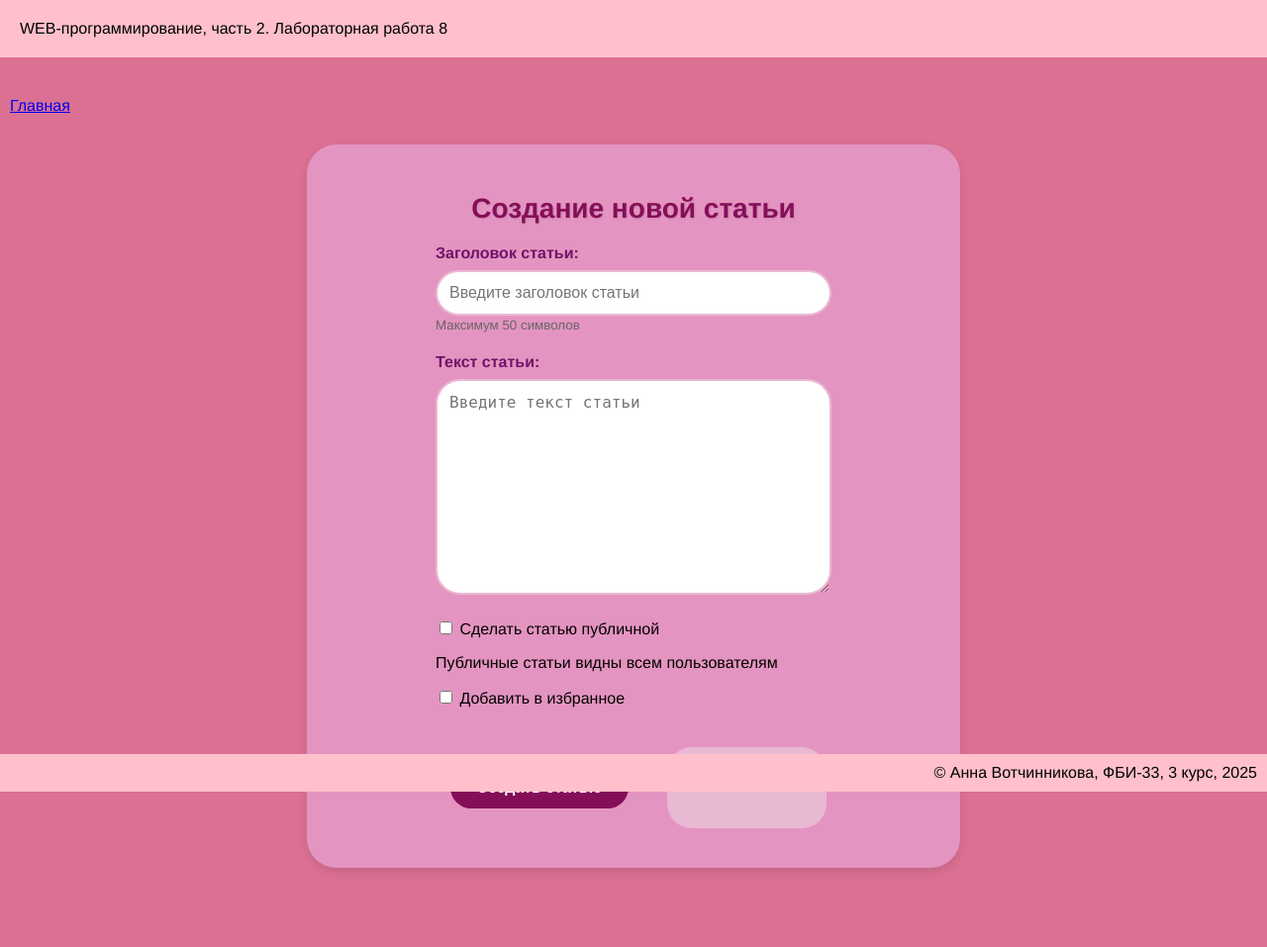
After one commit to ne-anya/web-back-labs, a Flask app: page /lab8/create/ in a window 1280 px wide. The commit adds this page. Shown: the whole page at 99% size. Run offline with Flask 3, Linux system fonts and the light colour scheme; the visitor is signed in with stand-in values (Sample User, id 1).

Commit message:
Самостоятельное задание

```diff
--- a/lab8.py
+++ b/lab8.py
@@ -39,13 +39,14 @@ def register():
     return redirect('/lab8/')
 
 
-@lab8.route('/lab8/login/', methods=['GET', 'POST'])
+@lab8.route('/lab8/login', methods=['GET', 'POST'])
 def login():
     if request.method == 'GET':
         return render_template('lab8/login.html')
 
     login_form = request.form.get('login')
     password_form = request.form.get('password')
+    remember_me = request.form.get('remember')
 
     if not login_form or not password_form:
         return render_template('lab8/login.html',
@@ -54,7 +55,8 @@ def login():
     user = users.query.filter_by(login=login_form).first()
 
     if user and check_password_hash(user.password, password_form):
-        login_user(user, remember=False)  # рис. 39, стр. 19
+        remember = True if remember_me == 'on' else False
+        login_user(user, remember=remember)
         return redirect('/lab8/')
 
     return render_template('lab8/login.html',
@@ -62,9 +64,11 @@ def login():
 
 
 @lab8.route('/lab8/articles/')
-@login_required  # рис. 41, стр. 19
+@login_required
 def article_list():
-    return "список статей"
+    user_articles = articles.query.filter_by(login_id=current_user.id).all()
+
+    return render_template('lab8/articles.html', articles=user_articles)
 
 
 @lab8.route('/lab8/logout/')
@@ -72,3 +76,104 @@ def article_list():
 def logout():
     logout_user()
     return redirect('/lab8/')
+
+
+@lab8.route('/lab8/create/', methods=['GET', 'POST'])
+@login_required
+def create_article():
+    if request.method == 'GET':
+        return render_template('lab8/create.html')
+
+    title = request.form.get('title')
+    article_title = request.form.get('article_title')
+    is_public = request.form.get('is_public') == 'on'
+    is_favorite = request.form.get('is_favorite') == 'on'
+
+    if not title or not article_title:
+        return render_template('lab8/create.html',
+                               error='Заголовок и текст статьи обязательны для заполнения')
+
+    try:
+        new_article = articles(
+        title=title,
+        article_title=article_title,
+        is_public=is_public,
+        is_favorite=is_favorite,
+        likes=0,
+        login_id=current_user.id
+    )
+
+        db.session.add(new_article)
+        db.session.commit()
+
+        flash('Статья успешно создана!', 'success')
+        return redirect('/lab8/articles/')
+
+    except Exception as e:
+        db.session.rollback()
+        return render_template('lab8/create.html',
+                               error=f'Ошибка при создании статьи: {str(e)}')
+
+
+@lab8.route('/lab8/edit/<int:article_id>/', methods=['GET', 'POST'])
+@login_required
+def edit_article(article_id):
+    article = articles.query.filter_by(id=article_id, login_id=current_user.id).first()
+
+    if not article:
+        flash('Статья не найдена или у вас нет прав на ее редактирование', 'error')
+        return redirect('/lab8/articles/')
+
+    if request.method == 'GET':
+        return render_template('lab8/edit.html', article=article)
+
+    title = request.form.get('title')
+    article_title = request.form.get('article_title')
+    is_public = request.form.get('is_public') == 'on'
+    is_favorite = request.form.get('is_favorite') == 'on'
+
+    if not title or not article_title:
+        return render_template('lab8/edit.html', article=article,
+                               error='Заголовок и текст статьи обязательны для заполнения')
+
+    try:
+        article.title = title
+        article.article_title = article_title
+        article.is_public = is_public
+        article.is_favorite = is_favorite
+        article.likes = article.likes
+
+        db.session.commit()
+
+        flash('Статья успешно обновлена!', 'success')
+        return redirect('/lab8/articles/')
+
+    except Exception as e:
+        db.session.rollback()
+        return render_template('lab8/edit.html', article=article,
+                               error=f'Ошибка при обновлении статьи: {str(e)}')
+
+
+@lab8.route('/lab8/delete/<int:article_id>/', methods=['GET', 'POST'])
+@login_required
+def delete_article(article_id):
+    article = articles.query.filter_by(id=article_id, login_id=current_user.id).first()
+
+    if not article:
+        flash('Статья не найдена или у вас нет прав на ее удаление', 'error')
+        return redirect('/lab8/articles/')
+
+    if request.method == 'GET':
+        return render_template('lab8/delete.html', article=article)
+
+    try:
+        db.session.delete(article)
+        db.session.commit()
+
+        flash(f'Статья "{article.title}" успешно удалена!', 'success')
+        return redirect('/lab8/articles/')
+
+    except Exception as e:
+        db.session.rollback()
+        flash(f'Ошибка при удалении статьи: {str(e)}', 'error')
+        return redirect('/lab8/articles/')
--- a/static/lab8.css
+++ b/static/lab8.css
@@ -1,37 +1,112 @@
-main {
+.lab8-container {
     text-align: center;
-    color: rgb(114, 18, 106);
-    font-size: 16pt;
-    font-family:'Gill Sans', 'Gill Sans MT', Calibri, 'Trebuchet MS', sans-serif;
+    background-color: rgb(228, 148, 192);
+    max-width: 600px;
+    margin: 30px auto;
+    border-radius: 30px;
+    padding: 30px;
+    box-shadow: 0 4px 10px rgba(0, 0, 0, 0.1);
 }
 
-.base-h1 {
+.lab8-title {
     color: rgb(133, 14, 89);
+    font-size: 28px;
+    margin-bottom: 20px;
+    text-shadow: 1px 1px 2px rgba(0, 0, 0, 0.1);
 }
 
-.base-container{
-    text-align: center;
-    background-color: rgb(228, 148, 192);
-    height: 550px;
-    width: 500px;
-    margin: 0 auto;
-    border-radius: 30px;
-    padding: 10px;
+.lab8-subtitle {
+    color: rgb(114, 18, 106);
+    font-size: 18px;
+    margin-bottom: 30px;
 }
 
-.base-a {
-    color: rgb(133, 14, 89);
-    display: block;
-    height: 30px;
-    width: 200px;
+.lab8-form {
+    text-align: left;
     margin: 0 auto;
-    margin-bottom: 10px;
-    margin-top: 20px;
-    padding: 10px;
-    background-color: rgb(233, 185, 211);
-    border-radius: 50px;
+    max-width: 400px;
 }
 
-.name {
-    margin-top: 50px;
+.lab8-form-group {
+    margin-bottom: 20px;
 }
+
+.lab8-label {
+    display: block;
+    color: rgb(114, 18, 106);
+    margin-bottom: 8px;
+    font-weight: bold;
+}
+
+.lab8-input {
+    width: 100%;
+    padding: 12px;
+    border: 2px solid rgb(233, 185, 211);
+    border-radius: 25px;
+    font-size: 16px;
+    box-sizing: border-box;
+    transition: border-color 0.3s;
+}
+
+.lab8-input:focus {
+    outline: none;
+    border-color: rgb(133, 14, 89);
+}
+
+.lab8-button {
+    display: block;
+    width: 200px;
+    margin: 30px auto;
+    padding: 12px;
+    background-color: rgb(133, 14, 89);
+    color: white;
+    border: none;
+    border-radius: 50px;
+    font-size: 16px;
+    font-weight: bold;
+    cursor: pointer;
+    transition: background-color 0.3s;
+}
+
+.lab8-button:hover {
+    background-color: rgb(114, 18, 106);
+}
+
+.lab8-link {
+    display: inline-block;
+    color: rgb(133, 14, 89);
+    padding: 8px 16px;
+    margin: 10px 5px;
+    background-color: rgb(233, 185, 211);
+    border-radius: 25px;
+    text-decoration: none;
+    transition: all 0.3s;
+}
+
+.lab8-link:hover {
+    background-color: rgb(228, 148, 192);
+    transform: translateY(-2px);
+}
+
+.lab8-error {
+    background-color: rgba(255, 0, 0, 0.1);
+    color: #d32f2f;
+    padding: 15px;
+    border-radius: 15px;
+    border: 1px solid #ffcdd2;
+    margin-bottom: 20px;
+    text-align: center;
+}
+
+.lab8-user-info {
+    background-color: rgba(233, 185, 211, 0.3);
+    padding: 15px;
+    border-radius: 20px;
+    margin-bottom: 20px;
+}
+
+.lab8-username {
+    color: rgb(133, 14, 89);
+    font-weight: bold;
+    font-size: 18px;
+}
--- /dev/null
+++ b/templates/lab8/create.html
@@ -0,0 +1,67 @@
+{% extends "base.html" %}
+
+{% block lab %}Лабораторная работа 8{% endblock %}
+{% block style_lab %}<link rel="stylesheet" href="{{ url_for('static', filename='lab8.css')}}">{% endblock %}
+
+{% block main %}
+<div class="lab8-container">
+    <h1 class="lab8-title">Создание новой статьи</h1>
+
+    {% if error %}
+        <div class="lab8-error">
+            {{ error }}
+        </div>
+    {% endif %}
+
+    {% with messages = get_flashed_messages(with_categories=true) %}
+        {% if messages %}
+            {% for category, message in messages %}
+                <div class="lab8-message lab8-{{ category }}">
+                    {{ message }}
+                </div>
+            {% endfor %}
+        {% endif %}
+    {% endwith %}
+
+    <form class="lab8-form" action="/lab8/create/" method="post">
+        <div class="lab8-form-group">
+            <label class="lab8-label" for="title">Заголовок статьи:</label>
+            <input class="lab8-input" type="text" id="title" name="title" required
+                   placeholder="Введите заголовок статьи" maxlength="50">
+            <small style="color: #666;">Максимум 50 символов</small>
+        </div>
+
+        <div class="lab8-form-group">
+            <label class="lab8-label" for="article_title">Текст статьи:</label>
+            <textarea class="lab8-input" id="article_title" name="article_title"
+                     rows="10" required placeholder="Введите текст статьи"></textarea>
+        </div>
+
+        <div class="lab8-checkbox-group">
+            <label class="lab8-checkbox-label">
+                <input class="lab8-checkbox" type="checkbox" name="is_public" id="is_public">
+                Сделать статью публичной
+            </label>
+            <p class="lab8-checkbox-hint">
+                Публичные статьи видны всем пользователям
+            </p>
+        </div>
+
+        <div class="lab8-checkbox-group">
+            <label class="lab8-checkbox-label">
+                <input class="lab8-checkbox" type="checkbox" name="is_favorite" id="is_favorite">
+                Добавить в избранное
+            </label>
+        </div>
+
+        <div style="display: flex; justify-content: center; gap: 20px; margin-top: 30px;">
+            <button class="lab8-button" type="submit" style="width: 180px;">
+                Создать статью
+            </button>
+            <a class="lab8-link" href="/lab8/articles/" style="padding: 12px 25px;">
+                Назад к списку
+            </a>
+        </div>
+    </form>
+</div>
+{% endblock %}
```
Also changed, not shown: templates/lab8/articles.html (added, +89 -0 lines), templates/lab8/delete.html (added, +78 -0 lines), templates/lab8/edit.html (added, +78 -0 lines), templates/lab8/lab8.html (+17 -12 lines), templates/lab8/login.html (+31 -13 lines), templates/lab8/register.html (+19 -13 lines).
